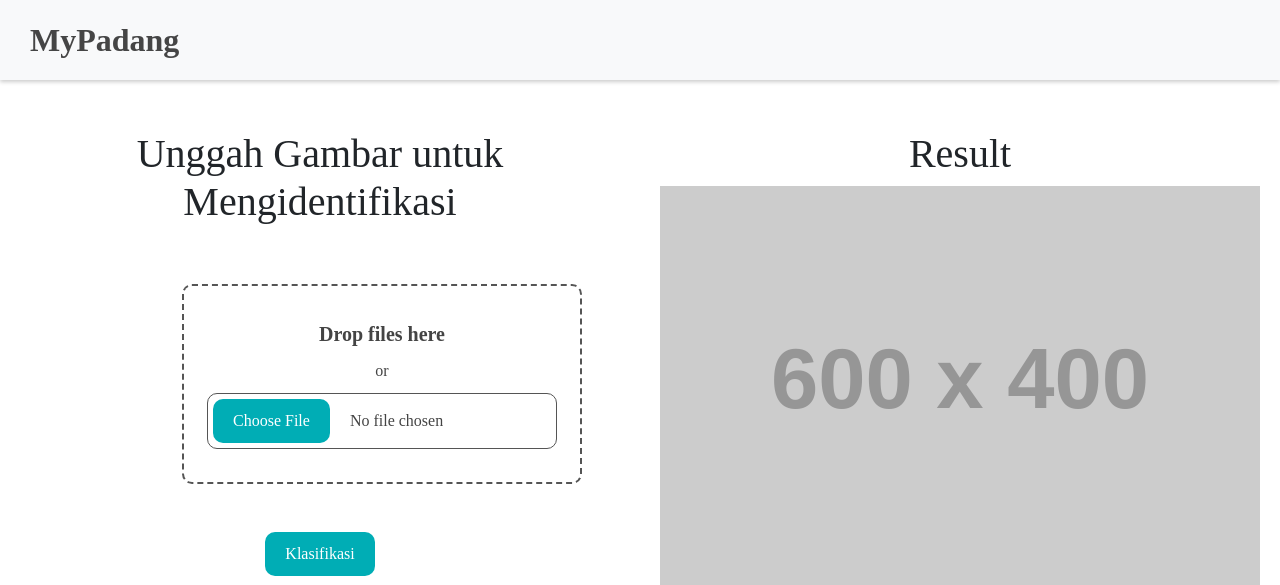
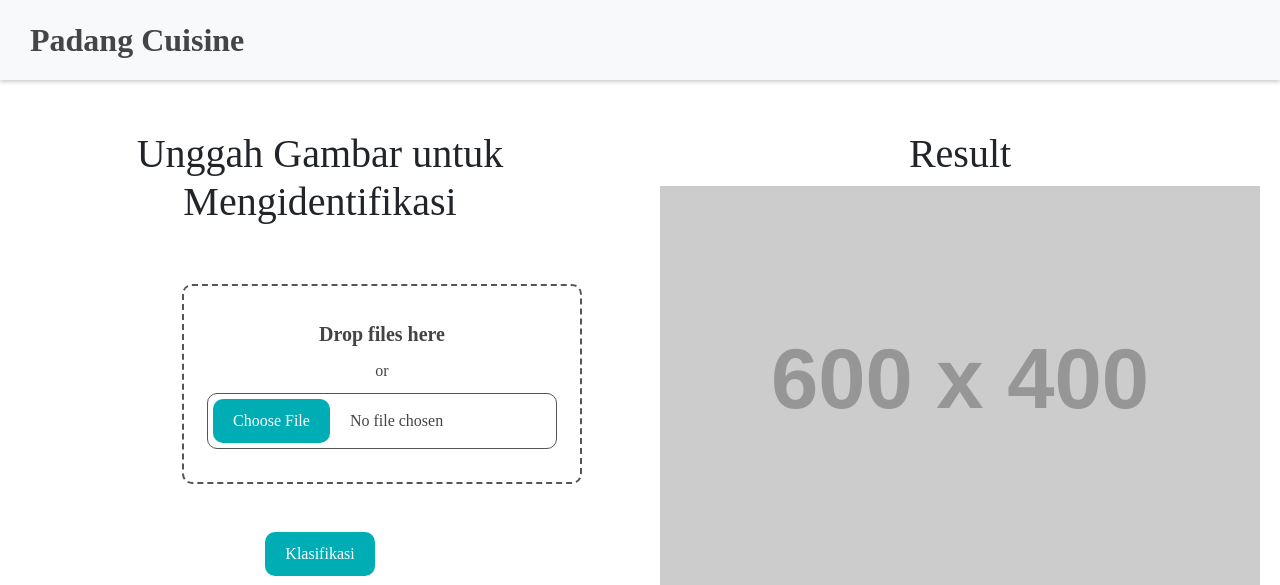
Before and after one commit to im-grifff/Padang-Cuisine-Identification, a Flask app: page / in a window 1280 px wide. Shown: the top 585 px of the page. Run offline with Flask 3, Linux system fonts and the light colour scheme; grey boxes labelled with a size stand in for pictures from a placeholder-image service; some libraries are stand-ins or nearby versions.

Commit message:
Update index.html

```diff
--- a/templates/index.html
+++ b/templates/index.html
@@ -10,10 +10,11 @@
 
   <body>
     <nav class="navbar navbar-light bg-light">
-      <span class="navbar-brand mb-0 h1">MyPadang</span>
+      <span class="navbar-brand mb-0 h1">Padang Cuisine</span>
     </nav>
     <div class="container-fluid">
       <div class="row">
+
         <!-- Kotak Kiri -->
         <div class="col-md-6">
           <div class="text-center">
```
